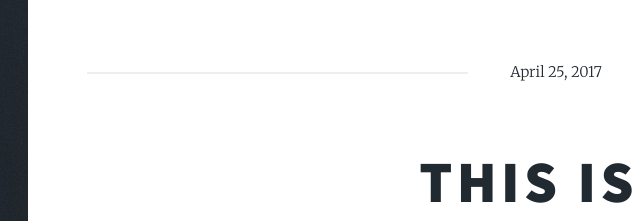
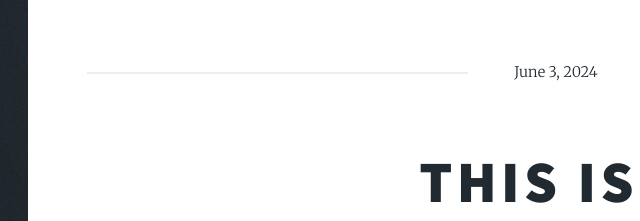
Before and after one commit to Pranay-C-Dhoble/Pranay-C-Dhoble.github.io, a plain HTML site: page generic.html in a window 1280 px wide. Shown: the part 297-518 px from the top of the page, 84-724 px from the left. Drawn offline with Linux system fonts and the light colour scheme.

Commit message:
Update generic.html

```diff
--- a/generic.html
+++ b/generic.html
@@ -43,7 +43,7 @@
 						<!-- Post -->
 						<section class="post">
 							<header class="major">
-									<span class="date">April 25, 2017</span>
+								<span class="date" id="current-date"></span>
 								<h1>This is a<br />
 								Generic Page</h1>
 								<p>Aenean ornare velit lacus varius enim ullamcorper proin aliquam<br />
@@ -54,6 +54,17 @@
 							<p>Donec eget ex magna. Interdum et malesuada fames ac ante ipsum primis in faucibus. Pellentesque venenatis dolor imperdiet dolor mattis sagittis. Praesent rutrum sem diam, vitae egestas enim auctor sit amet. Pellentesque leo mauris, consectetur id ipsum sit amet, fergiat. Pellentesque in mi eu massa lacinia malesuada et a elit. Donec urna ex, lacinia in purus ac, pretium pulvinar mauris. Nunc lorem mauris, fringilla in aliquam at, euismod in lectus. Pellentesque habitant morbi tristique senectus et netus et malesuada fames ac turpis egestas. Curabitur sapien risus, commodo eget turpis at, elementum convallis enim turpis, lorem ipsum dolor sit amet nullam.</p>
 							<p>Lorem ipsum dolor sit amet, consectetur adipiscing elit. Duis dapibus rutrum facilisis. Class aptent taciti sociosqu ad litora torquent per conubia nostra, per inceptos himenaeos. Etiam tristique libero eu nibh porttitor fermentum. Nullam venenatis erat id vehicula viverra. Nunc ultrices eros ut ultricies condimentum. Mauris risus lacus, blandit sit amet venenatis non, bibendum vitae dolor. Nunc lorem mauris, fringilla in aliquam at, euismod in lectus. Pellentesque habitant morbi tristique senectus et netus et malesuada fames ac turpis egestas. In non lorem sit amet elit placerat maximus. Pellentesque aliquam maximus risus. Donec eget ex magna. Interdum et malesuada fames ac ante ipsum primis in faucibus. Pellentesque venenatis dolor imperdiet dolor mattis sagittis. Praesent rutrum sem diam, vitae egestas enim auctor sit amet. Pellentesque leo mauris, consectetur id ipsum.</p>
 						</section>
+
+						<script>
+							function updateDate() {
+								const dateElement = document.getElementById('current-date');
+								const currentDate = new Date();
+								const options = { year: 'numeric', month: 'long', day: 'numeric' };
+								dateElement.textContent = currentDate.toLocaleDateString(undefined, options);
+							}
+
+							updateDate();
+						</script>
 
 					</div>
 
```
Lines whose indentation alone changed are shown as unchanged.
